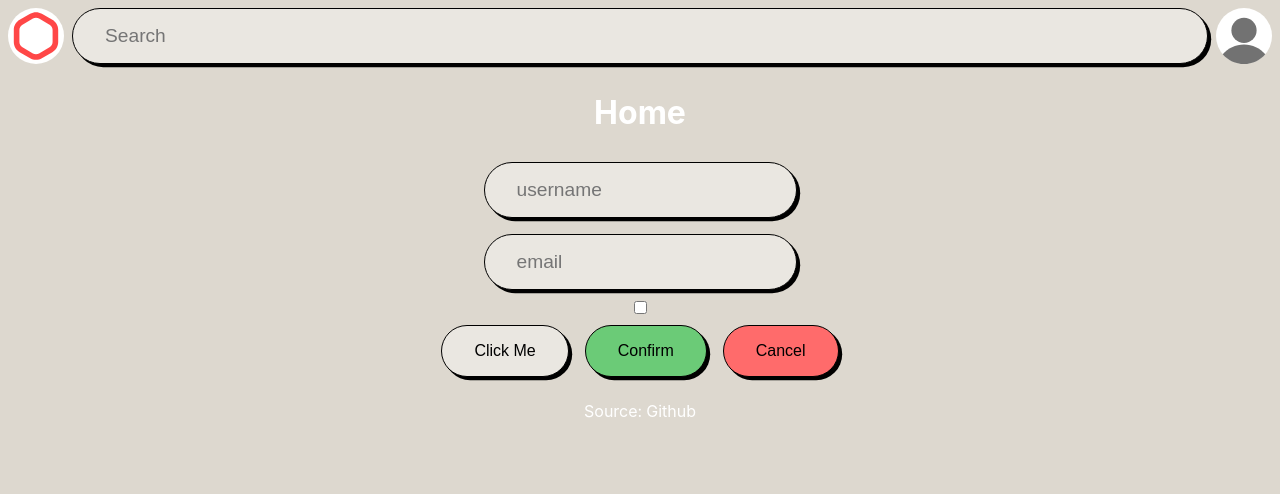
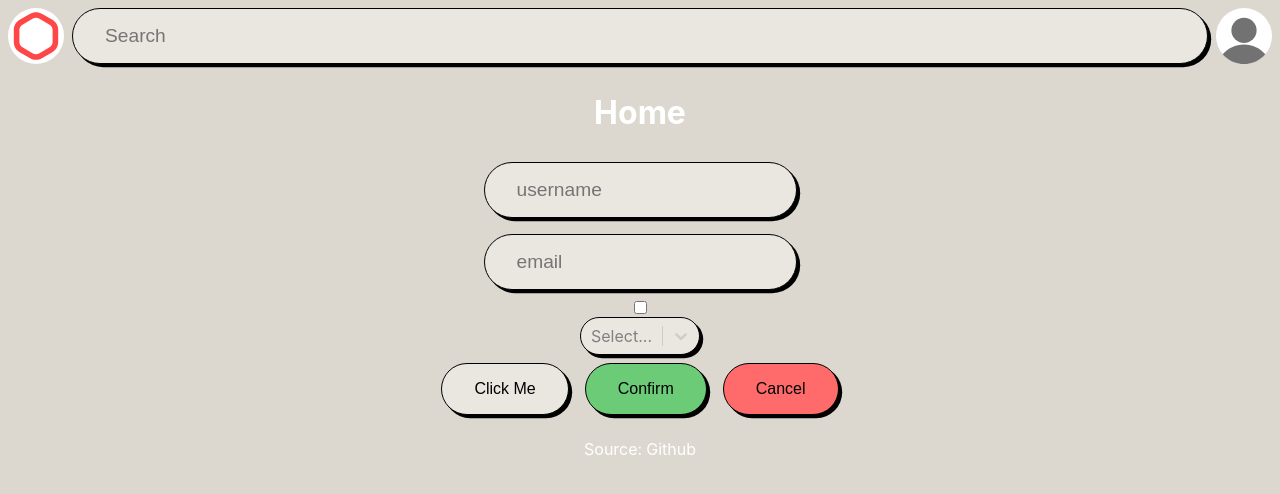
Before and after one commit to unfinishedprogram/Digital-Moment-Team-6-cleanup, a Next.js app: page / in a window 1280 px wide. Shown: the top 494 px of the page. Built offline with nearby package versions, Linux system fonts and the light colour scheme.

Commit message:
dropdown selectorr

```diff
--- a/package.json
+++ b/package.json
@@ -20,12 +20,14 @@
     "@types/qs": "^6.9.7",
     "@types/react": "18.0.24",
     "@types/react-dom": "18.0.8",
+    "@types/react-select": "^5.0.1",
     "eslint": "8.26.0",
     "eslint-config-next": "13.0.2",
     "next": "13.0.2",
     "qs": "^6.11.0",
     "react": "18.2.0",
     "react-dom": "18.2.0",
+    "react-select": "^5.6.0",
     "sass": "^1.56.0",
     "typescript": "4.8.4"
   },
--- a/pages/index.tsx
+++ b/pages/index.tsx
@@ -1,16 +1,27 @@
 import input_styles from '../styles/input.module.scss'
+import select_styles from '../styles/dropdownSelect.module.scss'
 import ButtonBase from '../src/components/general/button/button-base';
 import ButtonConfirm from '../src/components/general/button/button-confirm';
 import ButtonDanger from '../src/components/general/button/button-danger';
 
+import React from 'react'
+import Select from 'react-select'
+
+
+
 export default function Home() {
+  const options = [
+    { value: 'chocolate', label: 'Chocolate' },
+    { value: 'strawberry', label: 'Strawberry' },
+    { value: 'vanilla', label: 'Vanilla' }
+  ]
 
   return (<>
     <h1>Home</h1>
     <input type="username" placeholder='username' className={input_styles["text-input"]}></input>
     <input type="email" placeholder='email' className={input_styles["text-input"]}></input>
     <input type="checkbox" className={input_styles["checkbox-input"]}></input>
-
+    <Select className={select_styles.dropdown} options={options}></Select>
     <div>
       <ButtonBase>Click Me</ButtonBase>
       <ButtonConfirm>Confirm</ButtonConfirm>
--- /dev/null
+++ b/styles/dropdownSelect.module.scss
@@ -0,0 +1,49 @@
+@import "./theme.scss";
+
+
+.dropdown {
+    border: none;
+
+    height: fit-content;
+    border-radius: 2rem;
+
+    div[class$="control"] {
+        width: 100%;
+        height: 2em;
+        outline: none !important;
+        background-color: $color-fg;
+        border-radius: 1.5rem;
+        outline: none;
+        z-index: 500;
+
+        border: none;
+        box-shadow: none;
+        border: 1px solid $color-text-primary;
+        box-shadow: $black-shadow;
+        transition: box-shadow 0s;
+
+        &:not(&:last-child) {
+            box-shadow: none;
+        }
+    }
+
+
+    div[class$="menu"] {
+        color: $color-text-secondary;
+        padding-top: 2rem;
+        transform: translateY(-2.3rem);
+        margin-top: 0px;
+        border: none;
+        background-color: $color-fg;
+        border-radius: 100px;
+        border-radius: 1rem;
+        z-index: 450;
+        border: 1px solid black;
+        padding-bottom: 0px;
+        box-shadow: $black-shadow;
+
+        * {
+            border-radius: 1.5rem;
+        }
+    }
+}
```
Also changed, not shown: 1 other file (tests, documents, lock files or other folders).
